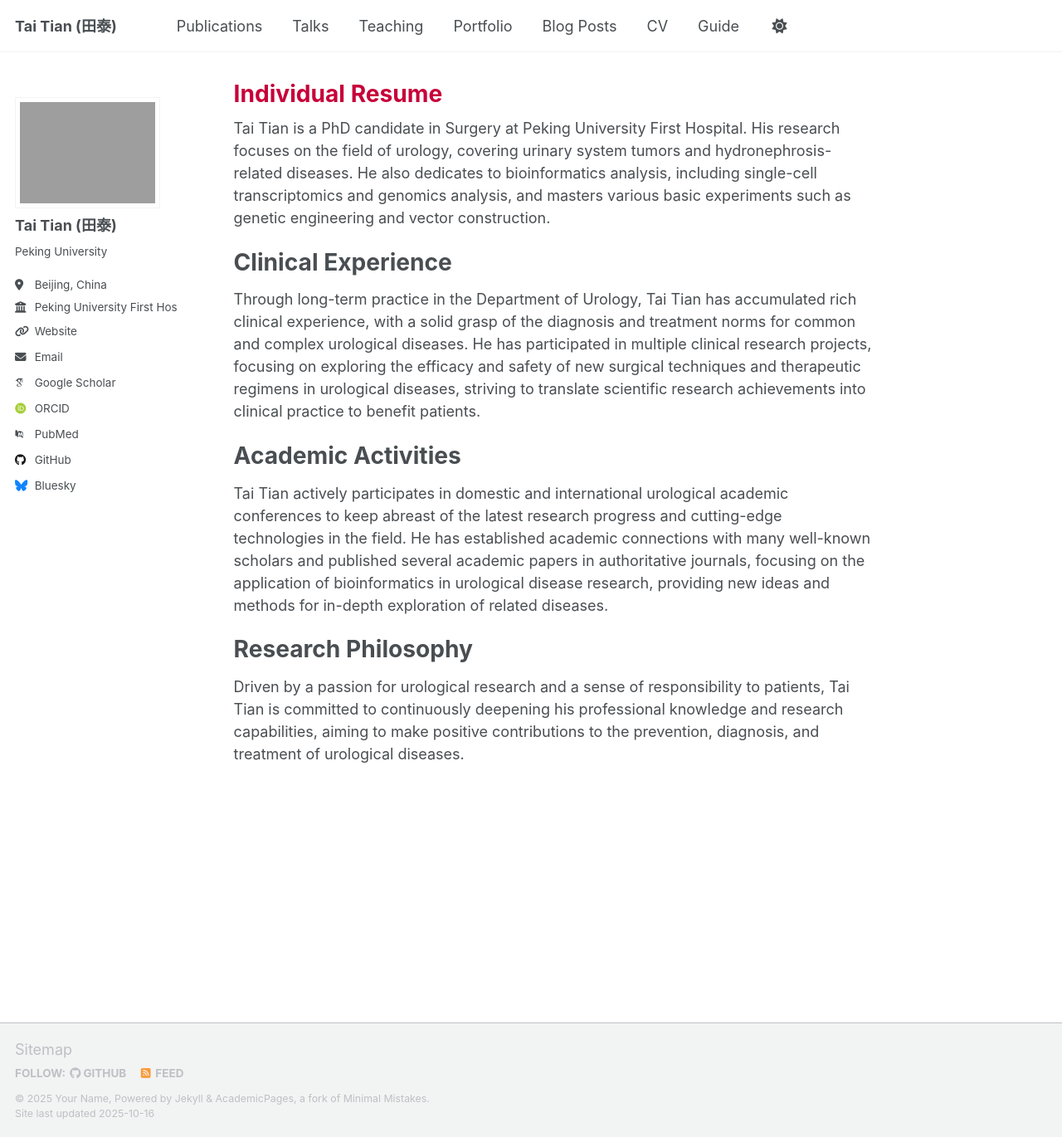
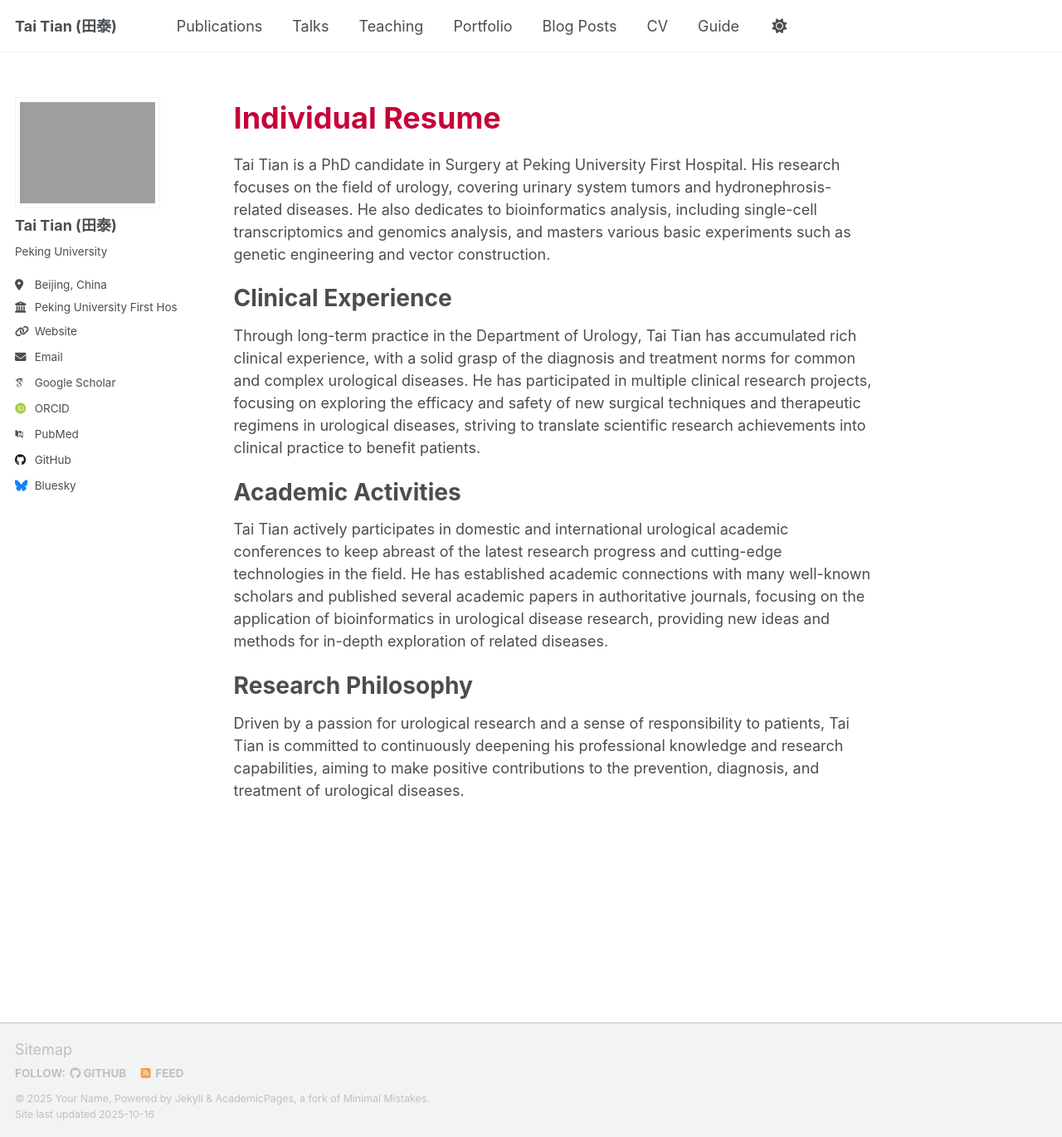
Before and after one commit to Tiger-TT/Tiger-TT.github.io, a Jekyll site: the page built from _pages/about.md, in a window 1280 px wide and 1370 px high. Shown: the whole window at 83% size. Built offline with Jekyll 4.4.1, drawn with Linux system fonts in a browser that asks for light colours; some web fonts are replaced; a script that is not in the unit is left out.

Commit message:
Update main.scss

```diff
--- a/assets/css/main.scss
+++ b/assets/css/main.scss
@@ -41,9 +41,19 @@
     "vendor/font-awesome/solid",
     "vendor/font-awesome/brands"
 ;
-/* 在此处添加自定义样式（例如修改标题颜色） */
 .page__title {
-  color: #C70039 !important; /* 深红色标题 */
+  color: #C70039 !important; /* 深红色主标题 */
+  margin: 25px 0;
+  font-size: 2em;
+}
+
+/* 副标题（各章节标题）样式 */
+.section-title {
+  color: #1597BB !important; /* 青蓝色副标题 */
+  margin: 20px 0 10px 0;
+  font-size: 1.5em;
+  font-weight: 600;
+  display: block; /* 确保副标题独立成行 */
 }
 /* 修改个人头像为方形（适配多种可能的类名） */
 .profile-pic,
```
